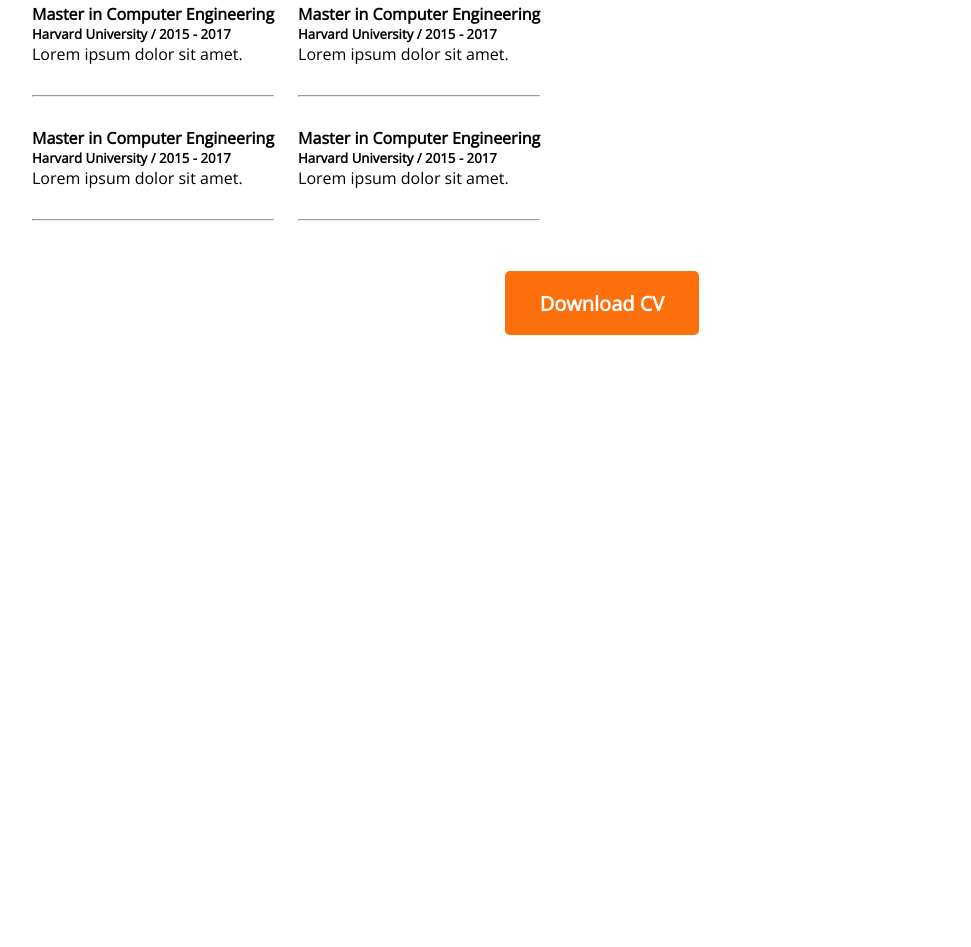
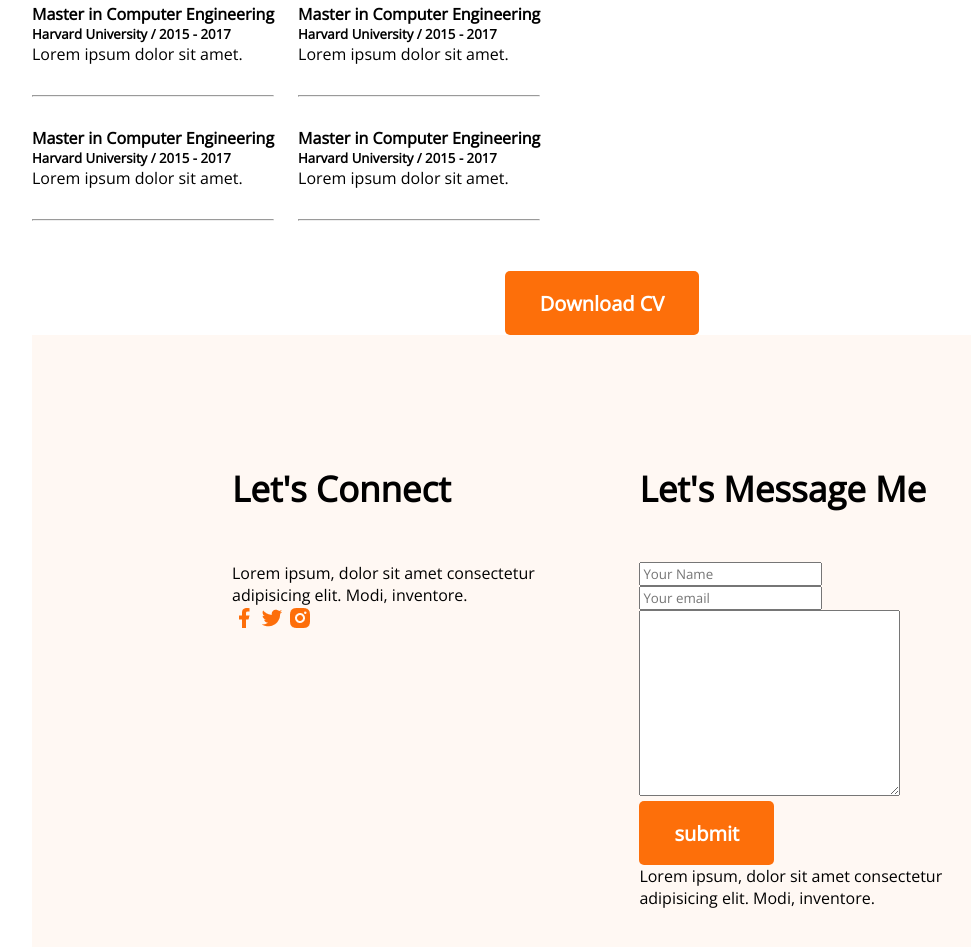
Before and after one commit to infosubroto/developer-sub, a plain HTML site: page index.html in a window 1280 px wide. Shown: the part 1634-2581 px from the top of the page, without its empty margins (38-1009 px from the left). Before the commit the page ends 1969 px from the top, so only its background shows below. Drawn offline with nearby package versions, Linux system fonts and the light colour scheme.

Commit message:
first commit

```diff
--- a/index.html
+++ b/index.html
@@ -141,7 +141,31 @@
     <button class="btn-primary">Download CV</button>
 </div>
 </section>
+<!-- contact section -->
+<section class="contact">
+    <div>
+        <h3 class="section-title">Let's Connect</h3>
+        <p>Lorem ipsum, dolor sit amet consectetur adipisicing elit. Modi, inventore.</p>
+        <a href=""><img src="images/icons/facebook.png" alt=""></a>
+        <a href=""><img src="images/icons/twitter.png" alt=""></a>
+        <a href=""><img src="images/icons/insta.png" alt=""></a>
+    </div>
+    <div>
+        <h3 class="section-title">Let's Message Me </h3>
+        <form action="">
 
+    <input type="text" name=""id="" placeholder="Your Name">
+        </form>
+    <input type="email" name="" id="" placeholder="Your email">
+
+    <textarea name="" id="" cols="30" rows="10"></textarea>
+
+    <input class="btn-primary" type="submit" value="submit">
+
+
+        <p>Lorem ipsum, dolor sit amet consectetur adipisicing elit. Modi, inventore.</p>
+    </div>
+</section>
 </main>
 <footer>
 
--- a/styles/protfolio.css
+++ b/styles/protfolio.css
@@ -169,6 +169,15 @@ color: #757575;
 .resume-button{
     margin-top: 50px;
     text-align: center;
-
+}
+/* contact styles */
+.contact{
+    display: flex;
+    gap: 100px;
+    background: #fff8f3;
+    padding: 130px 200px;
 
 }
+.contact .section-title{
+    text-align: left;
+}
```
